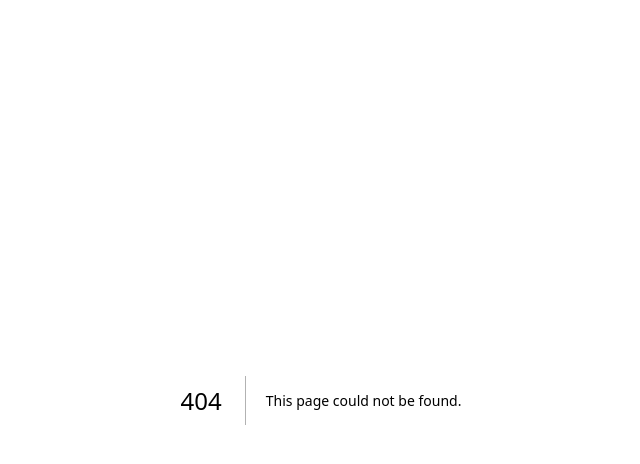
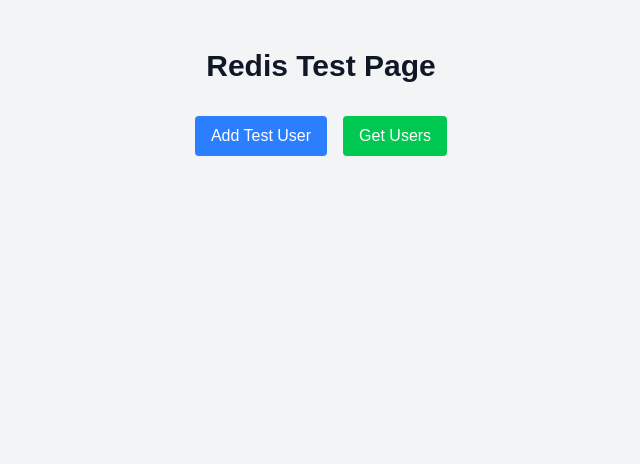
Before and after one commit to HardikMathur11/user-registration, a Next.js app: page /redis-test in a window 1280 px wide. Before the commit this address had no page. Shown: the top 464 px of the page, without its empty margins (319-959 px from the left). Built offline with nearby package versions, Linux system fonts and the light colour scheme.

Commit message:
Add Redis test page and endpoints

```diff
--- /dev/null
+++ b/src/app/redis-test/page.tsx
@@ -0,0 +1,138 @@
+'use client';
+
+import { useState } from 'react';
+
+interface User {
+  id: string;
+  name: string;
+  email: string;
+  mobile: string;
+  city: string;
+  registeredAt: string;
+}
+
+export default function RedisTestPage() {
+  const [users, setUsers] = useState<User[]>([]);
+  const [loading, setLoading] = useState(false);
+  const [error, setError] = useState<string | null>(null);
+  const [success, setSuccess] = useState<string | null>(null);
+
+  const addTestUser = async () => {
+    try {
+      setLoading(true);
+      setError(null);
+      setSuccess(null);
+
+      const response = await fetch('/api/redis-test/add-user', {
+        method: 'POST',
+      });
+
+      const data = await response.json();
+
+      if (!response.ok) {
+        throw new Error(data.error || 'Failed to add test user');
+      }
+
+      setSuccess('Test user added successfully');
+      getUsers(); // Refresh the user list
+    } catch (err) {
+      setError(err instanceof Error ? err.message : 'An error occurred');
+    } finally {
+      setLoading(false);
+    }
+  };
+
+  const getUsers = async () => {
+    try {
+      setLoading(true);
+      setError(null);
+      setSuccess(null);
+
+      const response = await fetch('/api/redis-test/get-users');
+      const data = await response.json();
+
+      if (!response.ok) {
+        throw new Error(data.error || 'Failed to get users');
+      }
+
+      setUsers(data.users);
+      setSuccess(`Retrieved ${data.totalUsers} users`);
+    } catch (err) {
+      setError(err instanceof Error ? err.message : 'An error occurred');
+    } finally {
+      setLoading(false);
+    }
+  };
+
+  return (
+    <div className="min-h-screen bg-gray-100 py-12 px-4 sm:px-6 lg:px-8">
+      <div className="max-w-7xl mx-auto">
+        <div className="text-center">
+          <h1 className="text-3xl font-bold text-gray-900 mb-8">Redis Test Page</h1>
+
+          <div className="space-y-4 mb-8">
+            <button
+              onClick={addTestUser}
+              disabled={loading}
+              className="bg-blue-500 text-white px-4 py-2 rounded hover:bg-blue-600 disabled:opacity-50"
+            >
+              Add Test User
+            </button>
+
+            <button
+              onClick={getUsers}
+              disabled={loading}
+              className="bg-green-500 text-white px-4 py-2 rounded hover:bg-green-600 disabled:opacity-50 ml-4"
+            >
+              Get Users
+            </button>
+          </div>
+
+          {error && (
+            <div className="bg-red-100 border border-red-400 text-red-700 px-4 py-3 rounded mb-4">
+              {error}
+            </div>
+          )}
+
+          {success && (
+            <div className="bg-green-100 border border-green-400 text-green-700 px-4 py-3 rounded mb-4">
+              {success}
+            </div>
+          )}
+
+          {users.length > 0 && (
+            <div className="mt-8">
+              <h2 className="text-xl font-semibold text-gray-900 mb-4">Users</h2>
+              <div className="bg-white shadow overflow-hidden sm:rounded-lg">
+                <table className="min-w-full divide-y divide-gray-200">
+                  <thead className="bg-gray-50">
+                    <tr>
+                      <th className="px-6 py-3 text-left text-xs font-medium text-gray-500 uppercase tracking-wider">Name</th>
+                      <th className="px-6 py-3 text-left text-xs font-medium text-gray-500 uppercase tracking-wider">Email</th>
+                      <th className="px-6 py-3 text-left text-xs font-medium text-gray-500 uppercase tracking-wider">Mobile</th>
+                      <th className="px-6 py-3 text-left text-xs font-medium text-gray-500 uppercase tracking-wider">City</th>
+                      <th className="px-6 py-3 text-left text-xs font-medium text-gray-500 uppercase tracking-wider">Registered At</th>
+                    </tr>
+                  </thead>
+                  <tbody className="bg-white divide-y divide-gray-200">
+                    {users.map((user) => (
+                      <tr key={user.id}>
+                        <td className="px-6 py-4 whitespace-nowrap text-sm text-gray-900">{user.name}</td>
+                        <td className="px-6 py-4 whitespace-nowrap text-sm text-gray-900">{user.email}</td>
+                        <td className="px-6 py-4 whitespace-nowrap text-sm text-gray-900">{user.mobile}</td>
+                        <td className="px-6 py-4 whitespace-nowrap text-sm text-gray-900">{user.city}</td>
+                        <td className="px-6 py-4 whitespace-nowrap text-sm text-gray-900">
+                          {new Date(user.registeredAt).toLocaleString()}
+                        </td>
+                      </tr>
+                    ))}
+                  </tbody>
+                </table>
+              </div>
+            </div>
+          )}
+        </div>
+      </div>
+    </div>
+  );
+}
```
